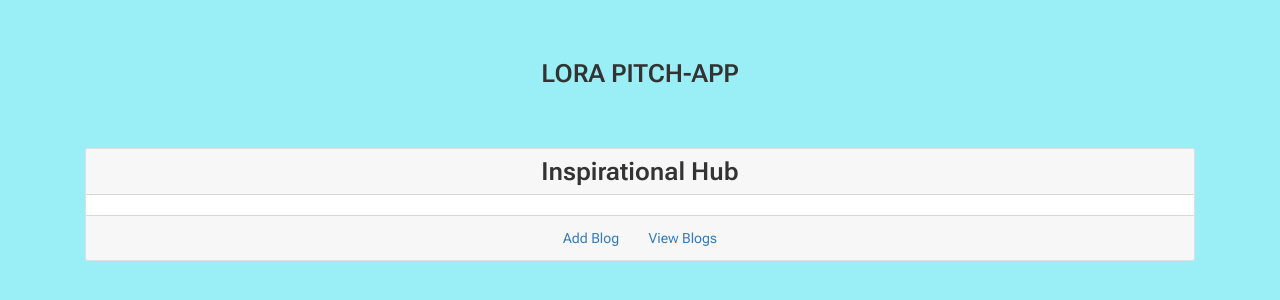
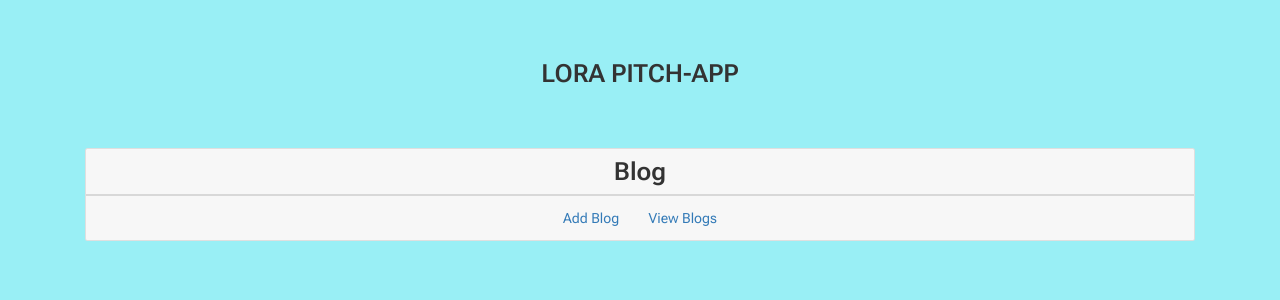
Before and after one commit to Flora-Chepchirchir8/Pitch-App, a Python web app: template app/templates/index.html in a window 1280 px wide. Shown: the part 62-362 px from the top of the page. Run offline with Jinja, Linux system fonts and the light colour scheme; the template is opened without the code that fills it, so the values that code supplies are empty; some libraries are stand-ins or nearby versions.

Commit message:
styling index

```diff
--- a/app/templates/index.html
+++ b/app/templates/index.html
@@ -15,12 +15,9 @@
             <div class="col-12 col-md-12">
                 <div class="card text-center">
                     <div class="card-header fs-1 fw-bold">
-                        Inspirational Hub
+                        Blog
                     </div>
-                    <div class="card-body">
 
-
-                    </div>
                     <div class="card-footer text-muted">
                         <button type="button" class="btn btn-outline-primary"><a href="../pitch/">Add Blog</a></button>
                         <button type="button" class="btn btn-outline-primary"><a href="/categories/inspiration">View Blogs</a></button>
```
